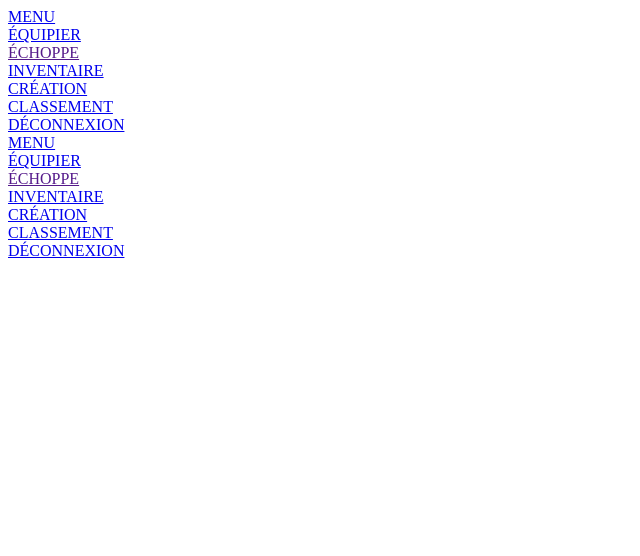
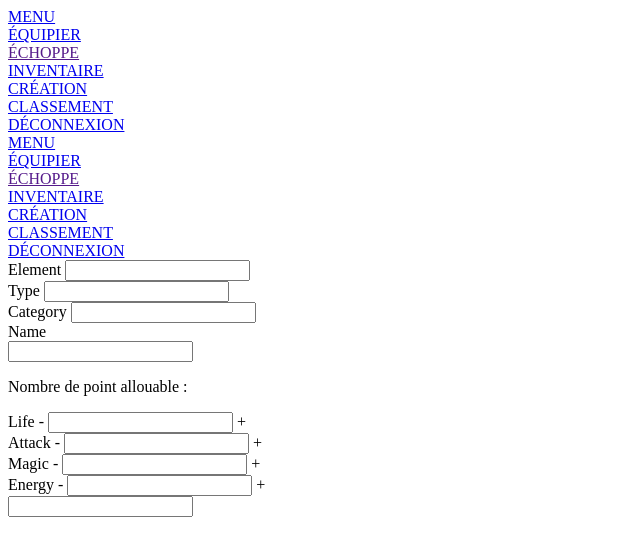
Before and after one commit to KrouriB/ProjetFightingGame, a Symfony app: template templates/creation/personnage.html.twig in a window 1280 px wide. Shown: the top 556 px of the page, without its empty margins (0-640 px from the left). Run offline with Twig, Linux system fonts and the light colour scheme; the template is opened without the code that fills it, so the values that code supplies are empty; form fields are guessed from the names that the template uses; some libraries are stand-ins or nearby versions.

Commit message:
make all row

```diff
--- a/templates/creation/personnage.html.twig
+++ b/templates/creation/personnage.html.twig
@@ -13,8 +13,97 @@
             {{ form_errors(perso) }}
 
             {{ form_start(perso) }}
+                <div class="leftCreation">
+                    <div class="ligne">
+                        <div class="ligneSup">
+                            {{ form_label(perso.element) }}
+                            {{ form_widget(perso.element) }}
+                        </div>
+                    </div>
+                    <div class="ligne">
+                        <div class="ligneSup">
+                            {{ form_label(perso.type) }}
+                            {{ form_widget(perso.type) }}
+                        </div>
+                    </div>
+                    <div class="ligne">
+                        <div class="ligneSup">
+                            {{ form_label(perso.category) }}
+                            {{ form_widget(perso.category) }}
+                        </div>
+                        {# <div class="ligneInf">
+                        </div> #}
+                    </div>
+                </div>
+                <div class="shortSide rightCreation">
+                    <div class="ligne">
+                        <div class="ligneSup">
+                            {{ form_label(perso.name) }}
+                        </div>
+                        <div class="ligneMid">
+                            {{ form_widget(perso.name) }}
+                        </div>
+                        <div class="ligneInf">
+                            {{ form_errors(perso.name) }}
+                        </div>
+                    </div>
+                    <div class="ligne">
+                        <p>Nombre de point allouable : <span class="pointAllouable"></span></p>
+                    </div>
+                    <div class="ligne">
+                        <div class="ligneSup">
+                            {{ form_label(perso.life) }}
+                            <a class="buttonStatMinus" onclick="lessHpPerso()">-</a>
+                            {{ form_widget(perso.life) }}
+                            <a class="buttonStatPlus" onclick="moreHpPerso()">+</a>
+                        </div>
+                        <div class="ligneInf infoStat">
+                            {{ form_help(perso.life) }}
+                            {{ form_errors(perso.life) }}
+                        </div>
+                    </div>
+                    <div class="ligne">
+                        <div class="ligneSup">
+                            {{ form_label(perso.attack) }}
+                            <a class="buttonStatMinus" onclick="">-</a>
+                            {{ form_widget(perso.attack) }}
+                            <a class="buttonStatPlus" id="hpPlus" onclick="">+</a>
+                        </div>
+                        </div>
+                        <div class="ligneInf infoStat">
+                            {{ form_help(perso.attack) }}
+                            {{ form_errors(perso.attack) }}
+                        </div>
+                    </div>
+                    <div class="ligne">
+                        <div class="ligneSup">
+                            {{ form_label(perso.magic) }}
+                            <a class="buttonStatMinus" onclick="">-</a>
+                            {{ form_widget(perso.magic) }}
+                            <a class="buttonStatPlus" onclick="">+</a>
+                        </div>
+                        <div class="ligneInf infoStat">
+                            {{ form_help(perso.magic) }}
+                            {{ form_errors(perso.magic) }}
+                        </div>
+                    </div>
+                    <div class="ligne">
+                        <div class="ligneSup">
+                            {{ form_label(perso.energy) }}
+                            <a class="buttonStatMinus" onclick="">-</a>
+                            {{ form_widget(perso.energy) }}
+                            <a class="buttonStatPlus" onclick="">+</a>
+                        </div>
+                        <div class="ligneInf infoStat">
+                            {{ form_help(perso.energy) }}
+                            {{ form_errors(perso.energy) }}
+                        </div>
+                    </div>
+                    <div class="zoneValidate">
+                        {{ form_widget(perso.valider) }}
+                    </div>
+                </div>
             {{ form_end(perso) }}
-            {# faire chque ligne form row #}
         </div>
     </main>
 {% endblock %}
```
